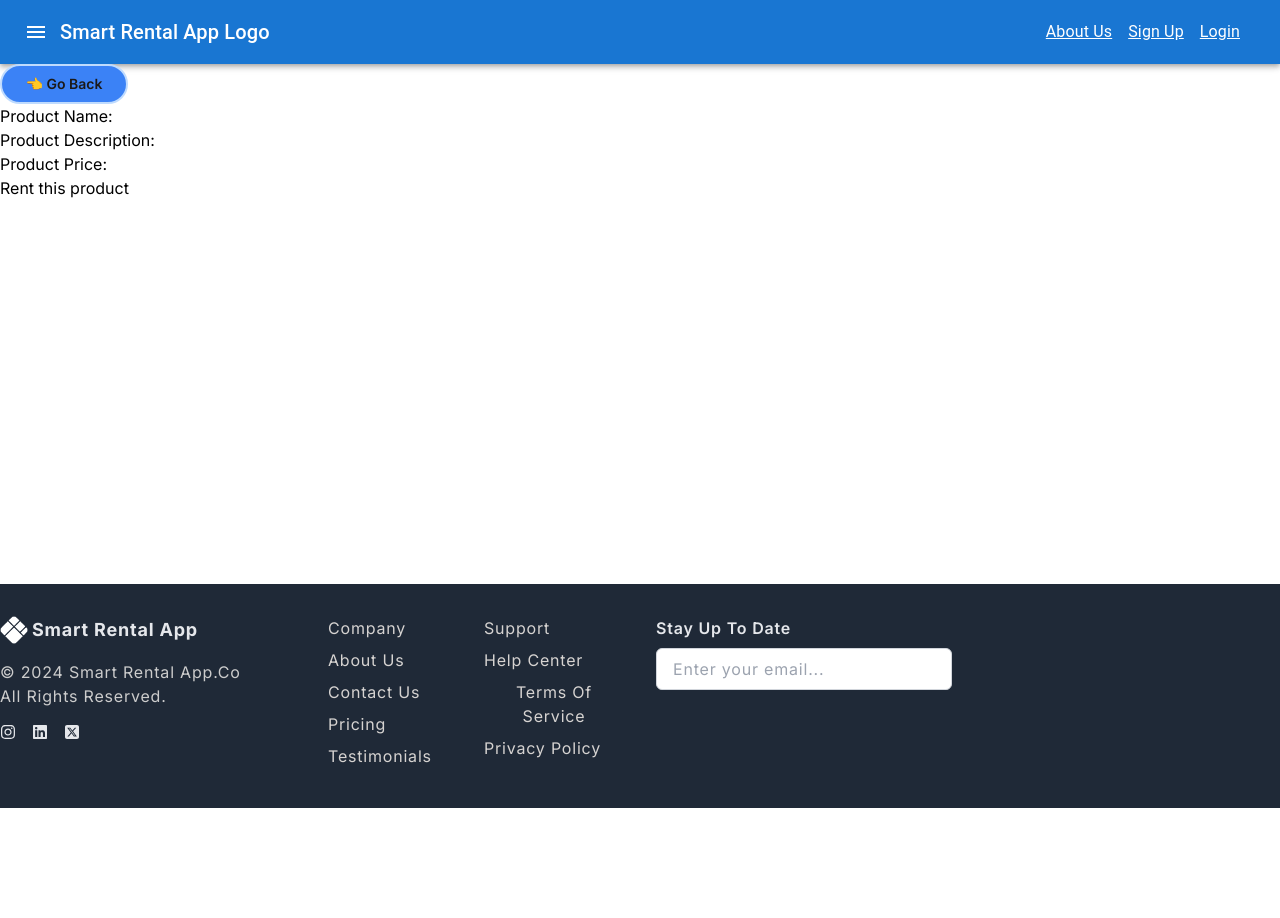
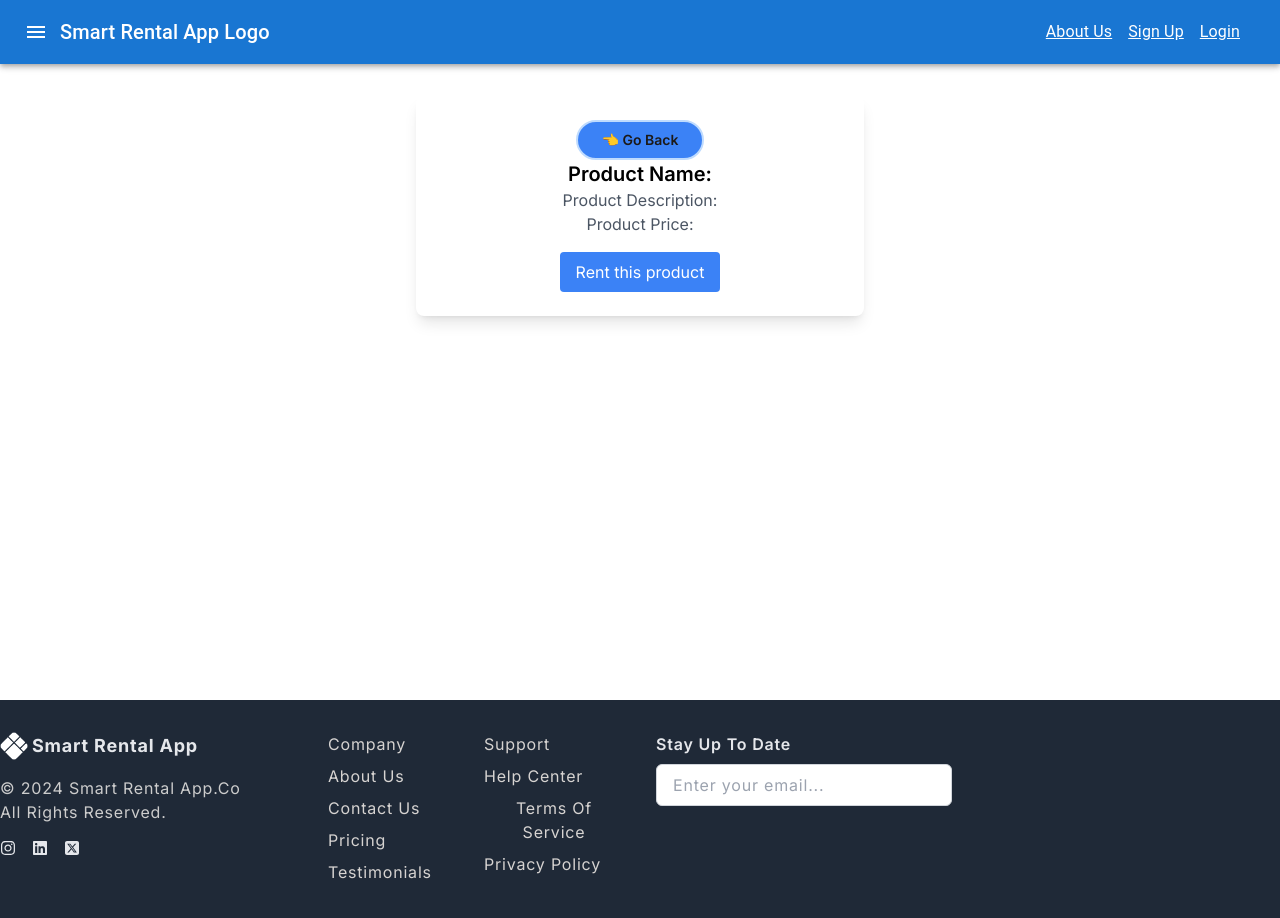
Before and after one commit to Heisenberg1607/SMART-RENTAL-APP, a Next.js app: page /SelectedProduct in a window 1280 px wide. Shown: the top 918 px of the page. Before the commit the page ends 808 px from the top, so only its background shows below. Built offline with nearby package versions, Linux system fonts and the light colour scheme; no server answers.

Commit message:
Temporary Borrower's Card

```diff
--- a/src/app/SelectedProduct/page.jsx
+++ b/src/app/SelectedProduct/page.jsx
@@ -50,16 +50,22 @@ const page = () => {
   }
 
   return (
-    <div className=" mb-96">
-      <Button onClick={handleBack} type="goBack">
-        👈 Go Back
-      </Button>
-      <>
-        <p>Product Name: {data.itemName}</p>
-        <p>Product Description: {data.itemDescription}</p>
-        <p>Product Price: {data.itemPrice}</p>
-        <button>Rent this product</button>
-      </>
+    <div className="max-w-md mx-auto mb-96 mt-8 text-center">
+      <div className="bg-white rounded-lg overflow-hidden shadow-lg p-6">
+        <Button onClick={handleBack} type="goBack" className="mb-4">
+          👈 Go Back
+        </Button>
+        <div className="mb-4">
+          <p className="text-xl font-semibold">Product Name: {data.itemName}</p>
+          <p className="text-gray-600">
+            Product Description: {data.itemDescribe}
+          </p>
+          <p className="text-gray-600">Product Price: {data.itemPrice}</p>
+        </div>
+        <button className="bg-blue-500 text-white py-2 px-4 rounded hover:bg-blue-600 transition duration-300">
+          Rent this product
+        </button>
+      </div>
     </div>
   );
 };
```
